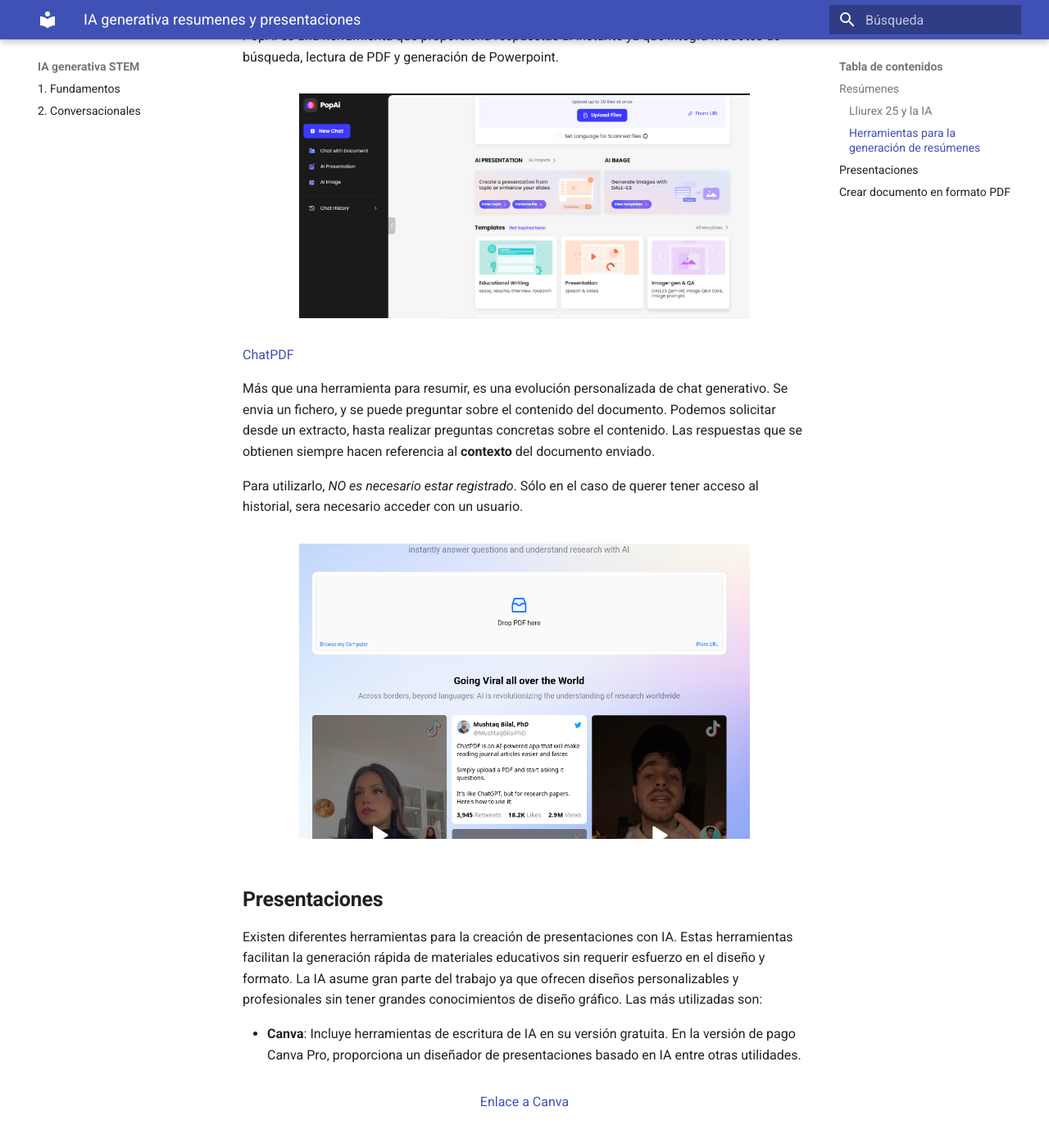
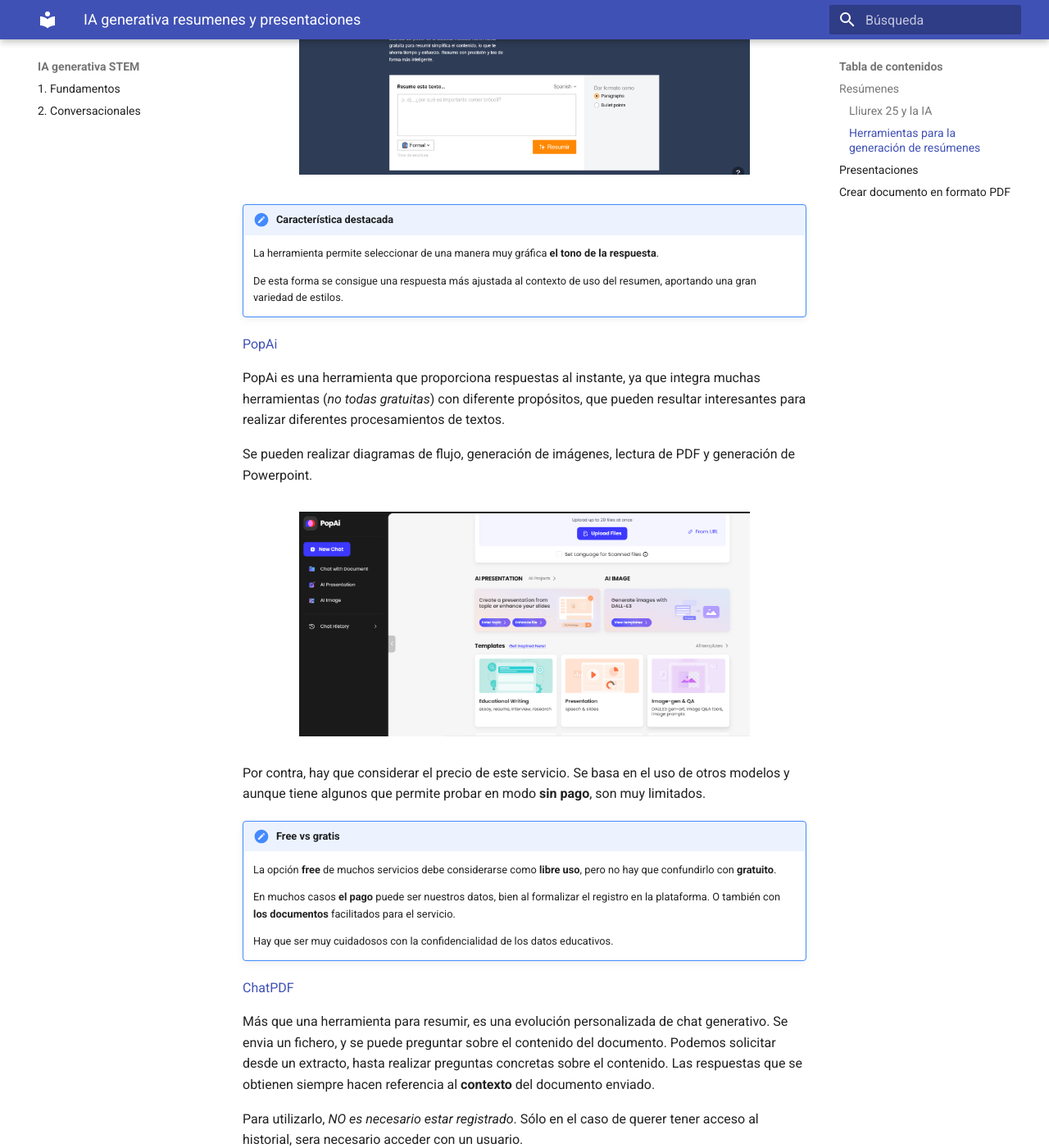
Before and after one commit to Formacion-RM/IAgenerativaSTEM, an MkDocs documentation site: the page built from docs/resum.md, in a window 1280 px wide and 1400 px high, scrolled down 2482 px. Shown: the whole window at 82% size. Built offline with MkDocs 1.6.1 and Material for MkDocs 9.7.7, drawn with Linux system fonts in a browser that asks for light colours; some of the changed text lies outside the part shown.

Commit message:
Algun retoque en resumenes

```diff
--- a/docs/resum.md
+++ b/docs/resum.md
@@ -33,11 +33,11 @@
 
 En la Comunidad Valenciana se dispone del sistema operativo [Lliurex](https://portal.edu.gva.es/lliurex/es/descargas/){:target="_blank"}, de libre distribución.
 
-A partir de la versión 25 se ha realizado un esfuerzo importante de integración de la IA, de manera controlada y siguiendo ciertas pautas éticas.
+A partir de la **versión 25** se ha realizado un esfuerzo importante de integración de la IA, de manera controlada y siguiendo ciertas pautas éticas.
 
-Esto supone una importante ampliación de posibilidades de muchas aplicaciones que ya están integradas en el sistema y pueden ser utilizadas directamente en el aula.
+Esto supone una importante ampliación de posibilidades de muchas aplicaciones que ya están integradas en la distribución y pueden ser utilizadas directamente en el aula.
 
-En el siguiente enlace hay disponible información sobre las características de algunas nuevas posibilidades, entre ellas el uso de IA en el procesador de texto *write* de LibreOffice.
+En el siguiente enlace hay disponible información sobre las nuevas características y sus posibilidades. Entre ellas cabe destacar el uso de IA en el procesador de texto *write* de la suit ofimática **LibreOffice**.
 
 [Uso de IA generativa de texto en LibreOffice Writer](https://portal.edu.gva.es/blogs/s1/lliurex/es/2024/12/19/uso-de-ia-generativa-de-texto-en-libreoffice-writer/){:target="_blank"}
 
@@ -61,14 +61,32 @@
 
 Es una herramienta gratuita para resumir y simplificar el contenido extenso para poder facilitar la lectura.
 
-!<figure markdown>[imagen](imagenes/resum3.PNG){width=80%, height=80%}</figure>
+<figure markdown>![imagen](imagenes/resum3.PNG){width=80%, height=80%}</figure>
+
+!!! alert "Característica destacada"
+
+    La herramienta permite seleccionar de una manera muy gráfica **el tono de la respuesta**.
+
+    De esta forma se consigue una respuesta más ajustada al contexto de uso del resumen, aportando una gran variedad de estilos.
 
 
 [PopAi](https://www.popai.pro/){:target="_blank"}
 
-PopAi es una herramienta que proporciona respuestas al instante ya que integra modotes de búsqueda, lectura de PDF y generación de Powerpoint.
+PopAi es una herramienta que proporciona respuestas al instante, ya que integra muchas herramientas (*no todas gratuitas*) con diferente propósitos, que pueden resultar interesantes para realizar diferentes procesamientos de textos.
+
+Se pueden realizar diagramas de flujo, generación de imágenes, lectura de PDF y generación de Powerpoint.
 
 <figure markdown>![imagen](imagenes/resum4.PNG){width=80%, height=80%}</figure>
+
+Por contra, hay que considerar el precio de este servicio. Se basa en el uso de otros modelos y aunque tiene algunos que permite probar en modo **sin pago**, son muy limitados.
+
+!!! alert "**Free** vs **gratis**"
+
+    La opción **free** de muchos servicios debe considerarse como **libre uso**, pero no hay que confundirlo con **gratuito**.
+
+    En muchos casos **el pago** puede ser nuestros datos, bien al formalizar el registro en la plataforma. O también con **los documentos** facilitados para el servicio.
+
+    Hay que ser muy cuidadosos con la confidencialidad de los datos educativos.
 
 
 [ChatPDF](https://www.chatpdf.com/){:target="_blank"}
```
